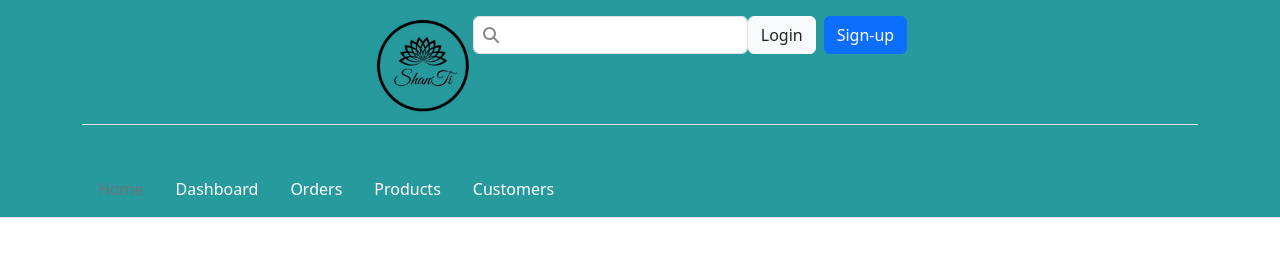
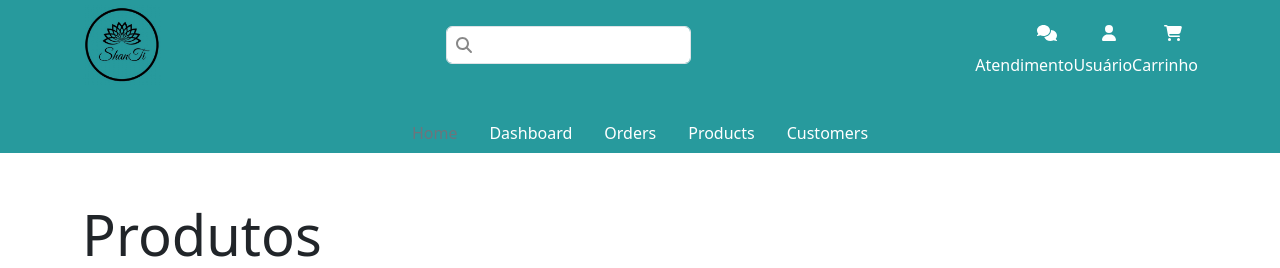
Before and after one commit to DevMalta/e-commerce-shanti, a React (Create React App) app: page / in a window 1280 px wide. Shown: the top 268 px of the page. Built offline with nearby package versions, Linux system fonts and the light colour scheme; no server answers.

Commit message:
Ajustes de Header

```diff
--- a/src/components/header.jsx
+++ b/src/components/header.jsx
@@ -1,6 +1,6 @@
 import React from 'react';
 import { FontAwesomeIcon } from '@fortawesome/react-fontawesome';
-import { faMagnifyingGlass } from '@fortawesome/free-solid-svg-icons';
+import { faMagnifyingGlass, faComments, faUser, faCartShopping } from '@fortawesome/free-solid-svg-icons';
 import Logo from '../images/logo-quad.jpg'; // Importe a imagem sem chaves
 import { Link } from 'react-router-dom';
 import 'bootstrap/dist/css/bootstrap.min.css';
@@ -14,18 +14,16 @@ function Header() {
 
   return (
     <div className="header">
-      <div className="px-3 py-2 border-bottom">
       <div className="container">
-          <div className="px-3 py-2 border-bottom mb-3">
-            <div className="container d-flex flex-wrap justify-content-center">
+        <div className="container-1">
           <div className='cont-logo'>
-                <Link to="/" className="d-flex align-items-center my-2 my-lg-0 me-lg-auto text-white text-decoration-none">
-                  <img src={Logo} alt="Logo Shanti" className='logo-header' /> {/* Use a imagem sem chaves */}
+            <Link to="/">
+              <img src={Logo} alt="Logo Shanti" className='logo-header' />
             </Link>
           </div>
 
-              <div className="form-group m-0">
-                <form className="col-12 col-lg-auto mb-2 mb-lg-0 me-lg-auto" role="search">
+          <div className="form-group">
+            <form className="" role="search">
               <div className="search-input-container">
                 <input type="search" className="js-search-input form-control search-input" placeholder=" " aria-label="O que você está buscando?" />
                 <FontAwesomeIcon icon={faMagnifyingGlass} className="search-icon" onClick={handleClick} style={{ cursor: 'pointer' }} />
@@ -33,16 +31,30 @@ function Header() {
             </form>
           </div>
           <div className="text-end">
-                <button type="button" className="btn btn-light text-dark me-2">
-                  Login
-                </button>
-                <button type="button" className="btn btn-primary">
-                  Sign-up
-                </button>
+            <ul className="nav col-12 col-lg-auto my-2 justify-content-center my-md-0 text-small">
+              <li>
+                <Link to="/" className="nav-link text-white">
+                  <FontAwesomeIcon icon={faComments} />
+                </Link>
+                Atendimento
+              </li>
+              <li>
+                <Link to="/" className="nav-link text-white">
+                  <FontAwesomeIcon icon={faUser} />
+                </Link>
+                Usuário
+              </li>
+              <li>
+                <Link to="/" className="nav-link text-white">
+                  <FontAwesomeIcon icon={faCartShopping} />
+                </Link>
+                Carrinho
+              </li>
+
+            </ul>
           </div>
         </div>
-          </div>
-          <div className="d-flex flex-wrap align-items-center justify-content-center justify-content-lg-start">
+        <div className="container-2">
 
 
           <ul className="nav col-12 col-lg-auto my-2 justify-content-center my-md-0 text-small">
@@ -89,7 +101,7 @@ function Header() {
           </ul>
         </div>
       </div>
-      </div>
+
 
     </div>
   );
--- a/src/styles/header.css
+++ b/src/styles/header.css
@@ -1,14 +1,16 @@
 .header {
     color: #fff;
     background-color: #279A9D;
+    padding-top: 5px;
 }
+
 
 .search-input-container {
     position: relative;
   }
 
   .search-input {
-    padding-left: 30px; /* Ajuste o valor conforme necessário para posicionar o ícone corretamente */
+    padding-left:0; /* Ajuste o valor conforme necessário para posicionar o ícone corretamente */
   }
 
   .search-icon {
@@ -20,5 +22,21 @@
   }
 
   .logo-header{
-    width: 100px;
+    width: 80px;
   }
+
+.container-1{
+  display: flex;
+  flex-wrap: wrap;
+  justify-content: space-between;
+  align-items: center;
+}
+
+.form-group{
+    width: auto;
+}
+
+.search-input-container{
+  max-width: 440px;
+  width: auto;
+}
```
Lines whose indentation alone changed are shown as unchanged.
